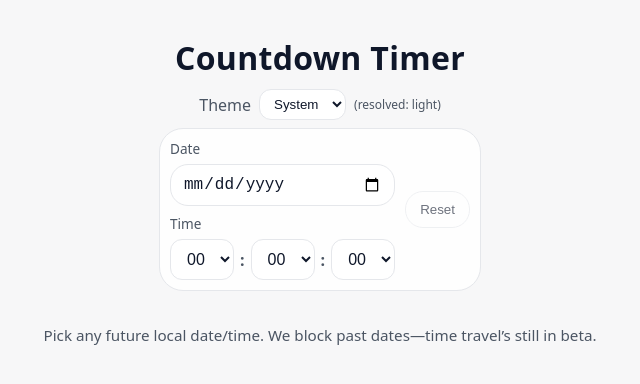
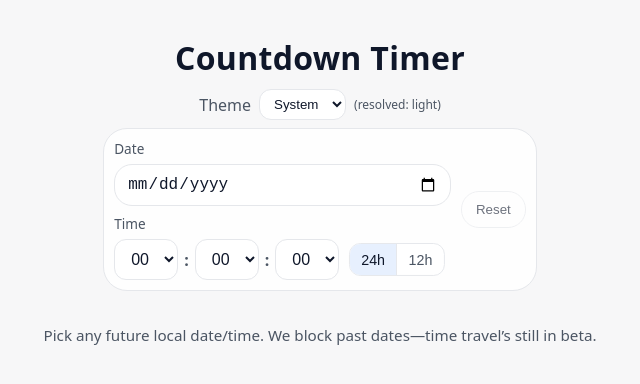
Before and after one commit to rgoshen/countdown-timer-ts, a React (Vite) app: page / in a window 1280 px wide. Shown: the top 384 px of the page, without its empty margins (320-960 px from the left). Built offline with nearby package versions, Linux system fonts and the light colour scheme.

Commit message:
add time format selection
Signed-off-by: Richard Goshen <rick.goshen@gmail.com>

```diff
--- a/src/App.css
+++ b/src/App.css
@@ -199,3 +199,45 @@ button.secondary:disabled {
   color: var(--text-muted);
   font-weight: 600;
 }
+
+
+/* Segmented time-format toggle */
+.format-toggle {
+  display: inline-flex;
+  border: 1px solid var(--border);
+  border-radius: 12px;
+  overflow: hidden;
+  background: var(--panel);
+  align-self: center;
+}
+
+.format-toggle .seg {
+  appearance: none;
+  border: none;
+  background: transparent;
+  padding: 8px 12px;
+  font-size: 0.95rem;
+  color: var(--text-muted);
+  cursor: pointer;
+}
+.format-toggle .seg + .seg { border-left: 1px solid var(--border); }
+.format-toggle .seg.active {
+  color: var(--text);
+  background: color-mix(in srgb, var(--accent) 12%, var(--panel));
+}
+.format-toggle .seg:focus-visible {
+  outline: none;
+  box-shadow: 0 0 0 3px color-mix(in srgb, var(--accent) 25%, transparent);
+}
+
+
+/* Inline container: time selects + local format toggle */
+.dtp-inline {
+  display: inline-flex;
+  align-items: center;
+  gap: 10px;
+}
+.format-toggle.small {
+  transform: scale(0.94);
+  transform-origin: left center;
+}
--- a/src/components/DateTimePicker.tsx
+++ b/src/components/DateTimePicker.tsx
@@ -7,6 +7,7 @@ type Props = {
   onChange: (value: string) => void;
   min?: string;
   format?: TimeFormat;
+  onFormatChange?: (f: TimeFormat) => void;
 };
 
 function split(initial: string) {
@@ -84,7 +85,8 @@ export default function DateTimePicker({ value, onChange, min, format = "24h" }:
 
       <div className="dtp-row">
         <label className="dtp-label">Time</label>
-        <div className="dtp-time">
+        <div className="dtp-inline">
+          <div className="dtp-time">
           {format === "24h" ? (
             <select
               aria-label="Hours"
@@ -147,6 +149,11 @@ export default function DateTimePicker({ value, onChange, min, format = "24h" }:
             })}
           </select>
         </div>
+            <div className="format-toggle small" role="group" aria-label="Time format inside picker">
+              <button type="button" className={`seg ${format === "24h" ? "active" : ""}`} aria-pressed={format === "24h"} onClick={() => onFormatChange?.("24h")}>24h</button>
+              <button type="button" className={`seg ${format === "12h" ? "active" : ""}`} aria-pressed={format === "12h"} onClick={() => onFormatChange?.("12h")}>12h</button>
+            </div>
+          </div>
       </div>
     </div>
   );
```
